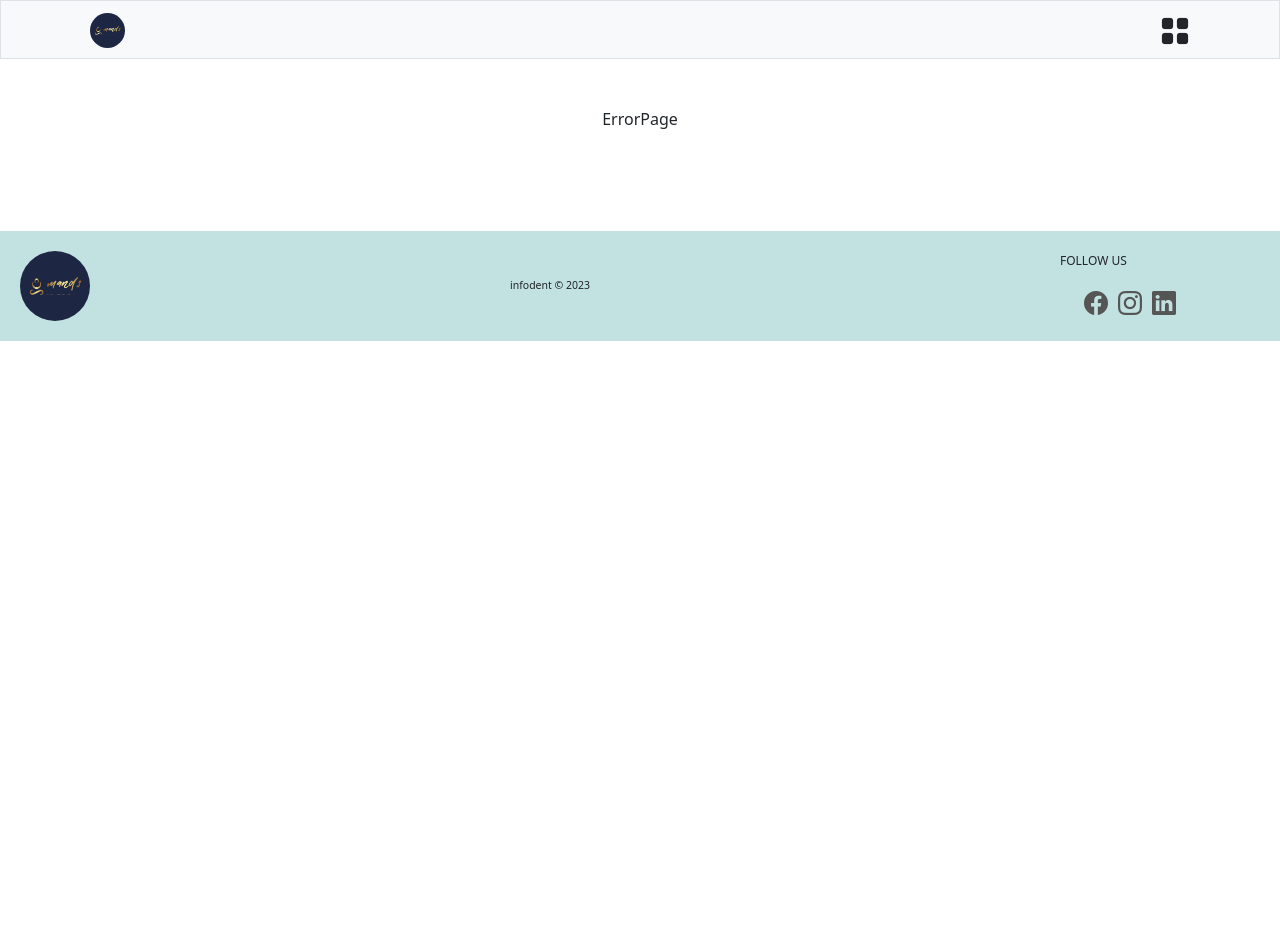
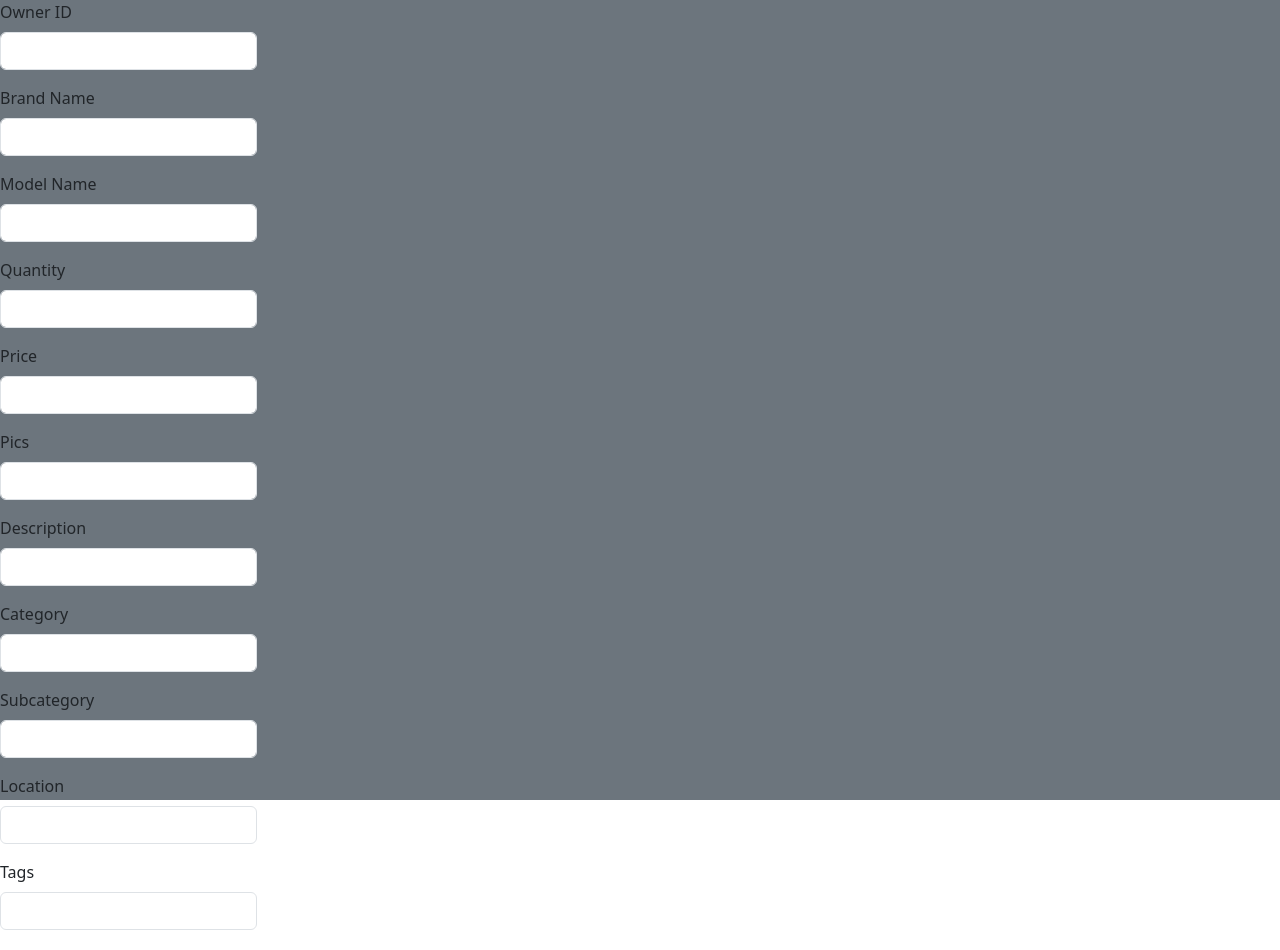
Before and after one commit to lucapipit/stocky_fe, a React (Create React App) app: page /formAnnouncenent in a window 1280 px wide. Shown: the top 950 px of the page. Before the commit the page ends 800 px from the top, so only its background shows below. Built offline with nearby package versions, Linux system fonts and the light colour scheme.

Commit message:
creazione form FE

```diff
--- a/src/App.js
+++ b/src/App.js
@@ -8,6 +8,7 @@ import AccountPage from './pages/AccountPage';
 import SigninPage from './pages/SigninPage';
 import StorePage from './pages/StorePage';
 import ErrorPage from "./pages/ErrorPage";
+import FormAnnouncement from "./components/FormAnnouncement";
 
 
 function App() {
@@ -16,6 +17,7 @@ function App() {
       <Routes>
         <Route exact path="/" element={<HomePage />} />
         <Route path="/login" element={<LoginPage />} />
+        <Route path="/formAnnouncenent" element={<FormAnnouncement />} />
         <Route path="/store" element={<StorePage />} />
         <Route path="/signin" element={<SigninPage />} />
         <Route path="/account" element={<AccountPage />} />
--- /dev/null
+++ b/src/components/FormAnnouncement.jsx
@@ -0,0 +1,109 @@
+import React,{useState} from 'react'
+import { postCreateFormFunc} from '../states/storeState';
+import { useDispatch } from 'react-redux';
+
+function FormAnnouncement() {
+    const dispatch = useDispatch();
+    const[formData, setFormData] = useState({
+        ownerId: "",
+        brandName: "",
+        modelName: "",
+        quantity: "",
+        price: "",
+        pics: "",
+        description: "",
+        category: "",
+        subcategory: "",
+        location: "",
+        tags: "",
+        interests: "",
+
+    });
+
+    const handleCreateFormAnnouncement = (e) => {
+        e.preventDefault();
+        dispatch(postCreateFormFunc(formData));
+
+        //pulisce il form
+        setFormData({
+            ownerId: "",
+            brandName: "",
+            modelName: "",
+            quantity: "",
+            price: "",
+            pics: "",
+            description: "",
+            category: "",
+            subcategory: "",
+            location: "",
+            tags: "",
+            interests: "",
+
+        });
+        console.log(formData);
+
+    };
+
+
+
+  return (
+    <div className='d-flex align-content-center bg-secondary vh-100 '>
+        <form onSubmit={handleCreateFormAnnouncement}>
+           <div className="mb-3">
+            <label htmlFor='ownwerId' className="form-label">Owner ID</label>
+            <input type="text" className="form-control" id="ownerId" value={formData.ownerId} onChange={(e) => setFormData({ ...formData, ownerId: e.target.value })} />
+           </div>
+              <div className="mb-3">
+                <label htmlFor='brandName' className="form-label">Brand Name</label>
+                <input type="text" className="form-control" id="brandName" value={formData.brandName} onChange={(e) => setFormData({ ...formData, brandName: e.target.value })} />
+                </div>
+                <div className="mb-3">
+                <label htmlFor='modelName' className="form-label">Model Name</label>
+                <input type="text" className="form-control" id="modelName" value={formData.modelName} onChange={(e) => setFormData({ ...formData, modelName: e.target.value })} />
+                </div>
+                <div className="mb-3">
+                <label htmlFor='quantity' className="form-label">Quantity</label>
+                <input type="text" className="form-control" id="quantity" value={formData.quantity} onChange={(e) => setFormData({ ...formData, quantity: e.target.value })} />
+                </div>
+                <div className="mb-3">
+                <label htmlFor='price' className="form-label">Price</label>
+                <input type="text" className="form-control" id="price" value={formData.price} onChange={(e) => setFormData({ ...formData, price: e.target.value })} />
+                </div>
+                <div className="mb-3">
+                <label htmlFor='pics' className="form-label">Pics</label>
+                <input type="text" className="form-control" id="pics" value={formData.pics} onChange={(e) => setFormData({ ...formData, pics: e.target.value })} />
+                </div>
+                <div className="mb-3">
+                <label htmlFor='description' className="form-label">Description</label>
+                <input type="text" className="form-control" id="description" value={formData.description} onChange={(e) => setFormData({ ...formData, description: e.target.value })} />
+                </div>
+                <div className="mb-3">
+                <label htmlFor='category' className="form-label">Category</label>
+                <input type="text" className="form-control" id="category" value={formData.category} onChange={(e) => setFormData({ ...formData, category: e.target.value })} />
+                </div>
+                <div className="mb-3">
+                <label htmlFor='subcategory' className="form-label">Subcategory</label>
+                <input type="text" className="form-control" id="subcategory" value={formData.subcategory} onChange={(e) => setFormData({ ...formData, subcategory: e.target.value })} />
+                </div>
+                <div className="mb-3">
+                <label htmlFor='location' className="form-label">Location</label>
+                <input type="text" className="form-control" id="location" value={formData.location} onChange={(e) => setFormData({ ...formData, location: e.target.value })} />
+                </div>
+                <div className="mb-3">
+                <label htmlFor='tags' className="form-label">Tags</label>
+                <input type="text" className="form-control" id="tags" value={formData.tags} onChange={(e) => setFormData({ ...formData, tags: e.target.value })} />
+                </div>
+                <div className="mb-3">
+                <label htmlFor='interests' className="form-label">Interests</label>
+                <input type="text" className="form-control" id="interests" value={formData.interests} onChange={(e) => setFormData({ ...formData, interests: e.target.value })} />
+                </div>
+                <button type="submit" className="btn btn-primary">Submit</button>
+
+        </form>
+
+    </div>
+  )
+}
+
+
+export default FormAnnouncement
--- a/src/components/_Navbar.jsx
+++ b/src/components/_Navbar.jsx
@@ -56,6 +56,7 @@ const _Navbar = () => {
                                                 <div>
                                                     <Link to={"/login"}><li> <span onClick={() => { dispatch(setIsHamMenuOpen(!isHamMenuOpen)) }}>login</span> </li></Link>
                                                     <Link to={"/signin"}><li> <span onClick={() => { dispatch(setIsHamMenuOpen(!isHamMenuOpen)) }}>signin</span> </li></Link>
+                                                    <Link to={"/formAnnouncement"}><li> <span onClick={() => { dispatch(setIsHamMenuOpen(!isHamMenuOpen)) }}>form announcement</span> </li></Link>
                                                 </div> :
                                                 <div>
                                                     <Link to={"/account"}><li> <span onClick={() => { dispatch(setIsHamMenuOpen(!isHamMenuOpen)) }}>account</span> </li></Link>
--- a/src/states/storeState.js
+++ b/src/states/storeState.js
@@ -60,6 +60,28 @@ export const postCreateAnnouncementFunc = createAsyncThunk(
 
     }
 )
+
+export const postCreateFormFunc = createAsyncThunk(
+    'api/postCreateForm',
+    async (formData) => {
+
+        try {
+            const response = await fetch('http://localhost:5050/formAnnouncement', {
+                method: 'POST',
+                headers: {
+                    'Content-Type': 'application/json'
+                },
+                body: JSON.stringify(formData),
+            });
+            const data = await response.json();
+            return data;
+        } catch (error) {
+            console.log(error);
+        }
+
+    }
+)
+
 
 export const deleteAnnouncementFunc = createAsyncThunk(
     'api/deleteAnnouncement',
@@ -151,6 +173,19 @@ const sliceStore = createSlice({
             state.isLoading = false;
             state.error = " server error"
         });
+
+         //postCreateForm
+         builder.addCase(postCreateFormFunc.pending, (state) => {
+            state.isLoading = true;
+        })
+        builder.addCase(postCreateFormFunc.fulfilled, (state, action) => {
+            state.allData = action.payload
+            state.isLoading = false
+        })
+        builder.addCase(postCreateFormFunc.rejected, (state) => {
+            state.isLoading = false;
+            state.error = " server error"
+        });
         // getAllAnnouncements
         builder.addCase(getAllAnnouncementsFunc.pending, (state) => {
             state.isLoading = true;
```
Also changed, not shown: src/components/_Announcements.jsx (deleted, +0 -9 lines).
